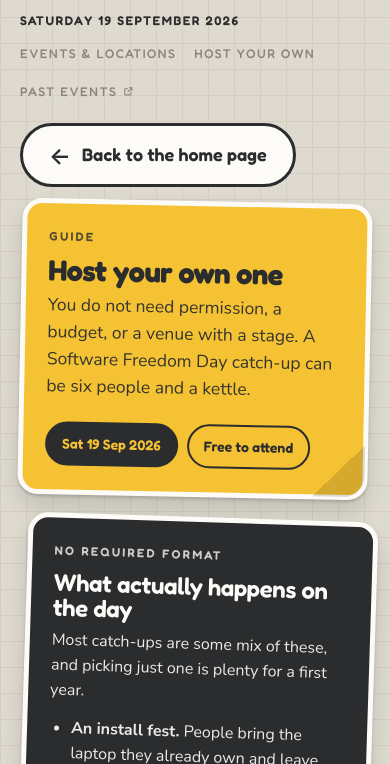
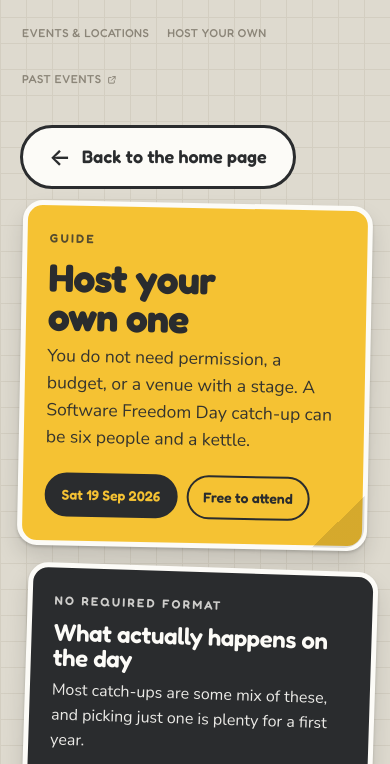
Before and after one commit to electron-workshop/software-freedom-day, an Eleventy site: page src/organise.njk in a window 390 px wide. Shown: the part 61-825 px from the top of the page. Built offline with nearby package versions, Linux system fonts and the light colour scheme; Eleventy itself is replaced by a stand-in of ours; files that its build step writes are made by us from their sources.

Commit message:
Improves headings and tap targets on small screens. Fixes #7

```diff
--- a/src/assets/css/style.css
+++ b/src/assets/css/style.css
@@ -821,12 +821,42 @@ pre code { background: none; padding: 0; color: inherit; font-size: 14.5px; }
   .loc__when { text-align: left; }
   .locs-hd { margin-top: 40px; }
   .locs-hd h2 { font-size: 25px; white-space: normal; }
+
+  /* Touch targets. These links are small uppercase text about 16px tall,
+     which is a hard thing to hit with a thumb, so they get padding to
+     reach a comfortable size. Row gap goes to zero because the padding
+     is now doing that job. */
+  .rail--top nav { gap: 0 16px; }
+  .rail--top nav a { padding: 14px 2px; }
+  .rail--bottom a { padding: 8px 0; }
+  .loc__address { padding: 6px 0; }
 }
 
 @media (max-width: 520px) {
   body { font-size: 16px; }
   .st { padding: 24px 22px; }
   .rail--top { letter-spacing: 0.12em; }
+
+  /* The wordmark is two lines by design. Below this width the 40px floor
+     pushed "Day" onto a third line on its own, so the size tracks the
+     viewport instead of stopping. */
+  .hero h1 { font-size: clamp(30px, 10vw, 44px); }
+
+  /* The date is repeated as the first line of the hero directly below, so
+     in the masthead it is duplication costing a whole row. */
+  .rail--top .rail__date { display: none; }
+
+  /* Tighter tracking so the three links sit together instead of one
+     breaking off on its own line. */
+  .rail--top nav {
+    gap: 0 14px;
+    font-size: 11.5px;
+    letter-spacing: 0.04em;
+  }
+
+  /* The footer columns are stacked by now, so the second one is no longer
+     on the right and should not still be aligned to it. */
+  .foot-col--values { align-items: flex-start; text-align: left; }
 }
 
 @media (prefers-reduced-motion: reduce) {
```
